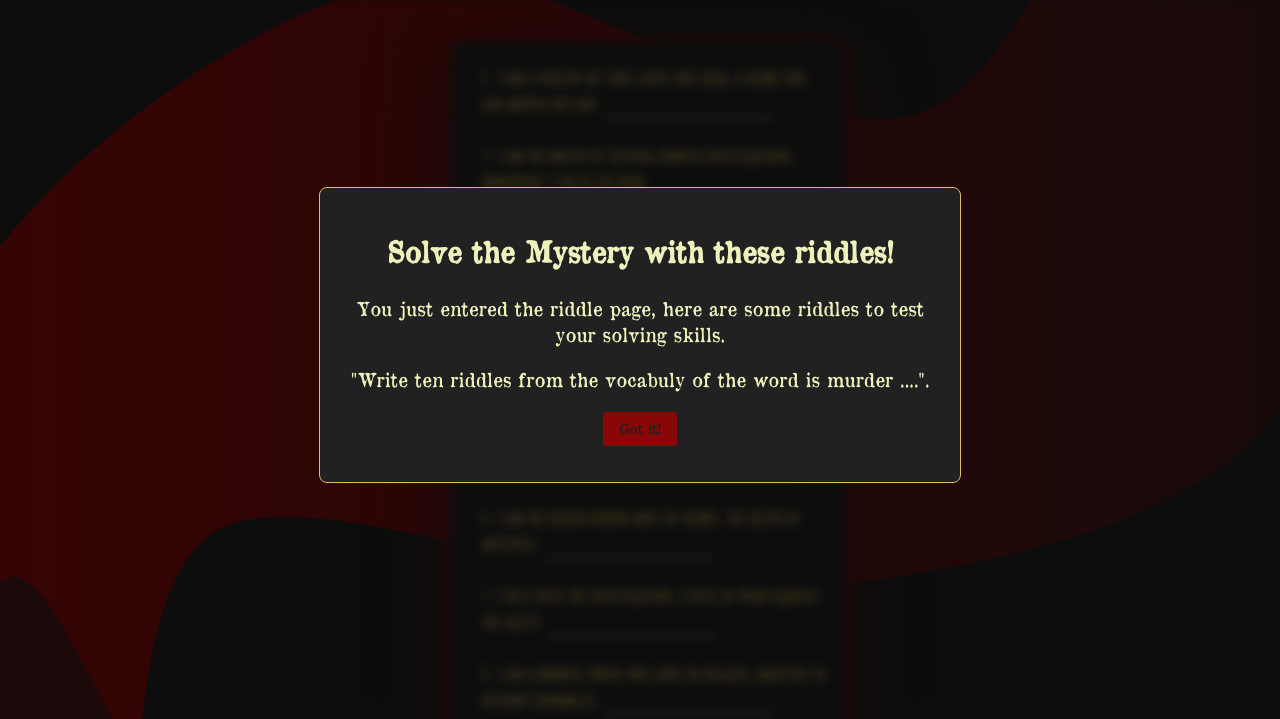
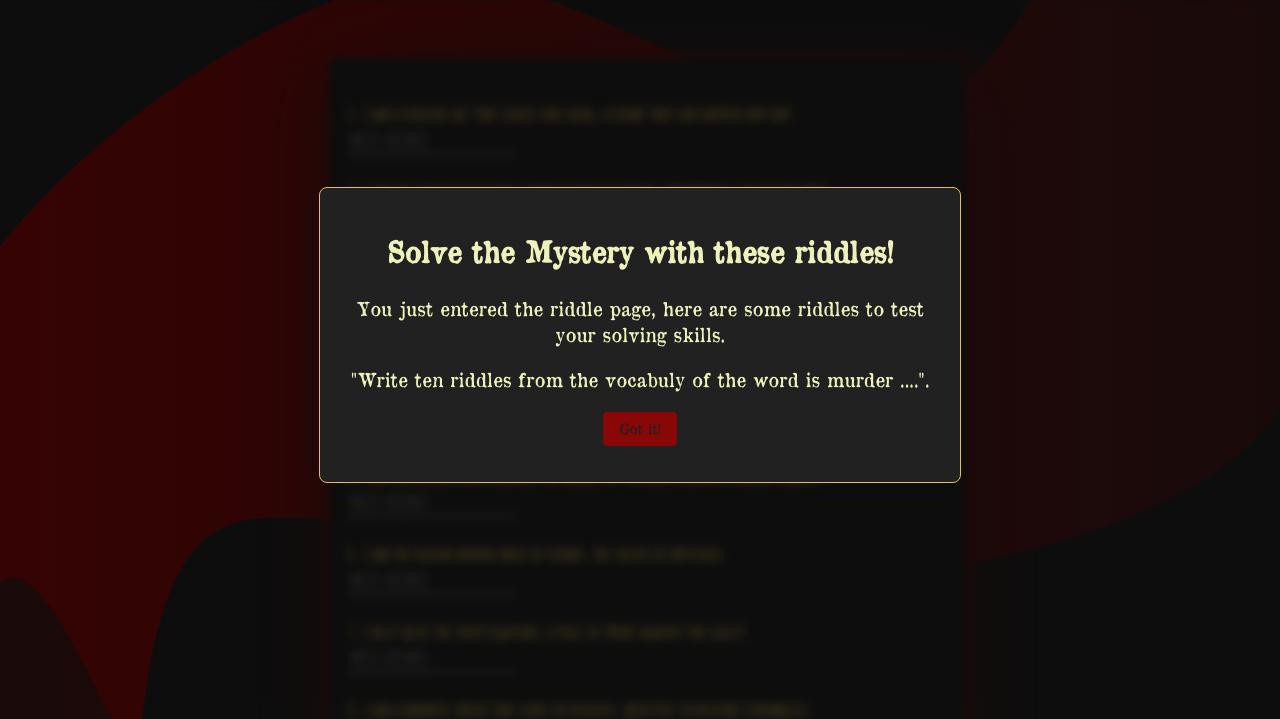
Before and after one commit to Marc-Anis-Asmar/EnglishPortfolio, a plain HTML site: page riddles.html in a window 1280 px wide. Shown: the part 65-784 px from the top of the page. Drawn offline with Linux system fonts and the light colour scheme; a web font is replaced by a local one.

Commit message:
riddles 0.99

```diff
--- a/riddles.html
+++ b/riddles.html
@@ -35,46 +35,47 @@
 
 
 <div class="box-around">
+    <div class="box2">
         <form id="answer-form" class="inputs-riddles">
             <div class="question">
             <label for="answer1" class="riddles-paragraph-game">1. I am a violent act that leaves one dead, a crime that can happen any day. <span id="span" class="hide">(MURDER)</span></label>
-          <input type="text" id="answer1" name="answer1">
+             <br> <input type="text" id="answer1" name="answer1" placeholder="WRITE ANSWER">
             </div>
             <div class="question">
             <label for="answer2">2. I am the master of solving complex investigations, Hawthorne's job in the book. <span id="span" class="hide">(DETECTIVE)</span></label>
-          <input type="text" id="answer2" name="answer2">
+            <br><input type="text" id="answer2" name="answer2" placeholder="WRITE ANSWER">
             </div>
             <div class="question">
                 <label for="answer3" class="riddles-paragraph-game">3. I am the testimony of the reason of your absence, the one who saves you against false accusations. <span id="span" class="hide">(ALIBI)</span></label>
-            <input type="text" id="answer3" name="answer3">
+                <br><input type="text" id="answer3" name="answer3" placeholder="WRITE ANSWER">
             </div>
             <div class="question">
                 <label for="answer4">4. I am the twist that shakes the audience's beliefs, often happens when the murderer is caught (2 words). <span id="span" class="hide">(PLOT TWIST)</span></label>
-            <input type="text" id="answer4" name="answer4">
+                <br><input type="text" id="answer4" name="answer4" placeholder="WRITE ANSWER">
             </div>
             <div class="question">
                 <label for="answer5" class="riddles-paragraph-game">5. I am the person who endured the crime, in the book, Diana & Damian Cawper. <span id="span" class="hide">(VICTIM)</span></label>
-            <input type="text" id="answer5" name="answer5">
+                <br><input type="text" id="answer5" name="answer5" placeholder="WRITE ANSWER">
             </div>
             <div class="question">
                 <label for="answer6">6. I am the reason behind most of crimes, the solver of mysteries. <span id="span" class="hide">(MOTIVE)</span></label>
-            <input type="text" id="answer6" name="answer6">
+                <br><input type="text" id="answer6" name="answer6" placeholder="WRITE ANSWER">
             </div>
             <div class="question">
                 <label for="answer7" class="riddles-paragraph-game">7. I help solve the investigation, a piece of proof against the guilty. <span id="span" class="hide">(EVIDENCE)</span></label>
-            <input type="text" id="answer7" name="answer7">
+                <br><input type="text" id="answer7" name="answer7" placeholder="WRITE ANSWER">
             </div>
             <div class="question">
                 <label for="answer8">8. I am a harmful threat that lurks in disguise, adjective to describe Cornwallis. <span id="span" class="hide">(PERNICIOUS)</span></label>
-            <input type="text" id="answer8" name="answer8">
+                <br><input type="text" id="answer8" name="answer8" placeholder="WRITE ANSWER">
             </div>
             <div class="question">
                 <label for="answer9" class="riddles-paragraph-game">9. I can often be a key to solve a crime, May's role when kids died (to change) <span id="span" class="hide">(WITNESS)</span></label>
-            <input type="text" id="answer9" name="answer9">
+                <br><input type="text" id="answer9" name="answer9" placeholder="WRITE ANSWER">
             </div>
             <div class="question">
                 <label for="answer10">10. I am a method to reveal the facts, Anthony & Hawthorne technique to find clues. <span id="span" class="hide">(INTERROGATION)</span></label>
-            <input type="text" id="answer10" name="answer10">
+                <br><input type="text" id="answer10" name="answer10" placeholder="WRITE ANSWER">
             </div>
             <!-- Add more questions here -->
             <div class="button">
@@ -82,6 +83,7 @@
                 <button type="button" id="show-button" >Show Answers</button>
             </div>
         </form>
+    </div>
 </div>
 
         <!-- NAVGIATION END -->
--- a/style/style.css
+++ b/style/style.css
@@ -254,30 +254,6 @@ body {
 
 
 /* RIDDLES PAGE */
-.box-around {
-  padding-top: 5rem;
-  display: flex ;
-  justify-content: center ;
-  font-size: 20px;
-  font-family: Diary;
-  color: #e5be5b;
-  font-weight: bold;
-}
-.inputs-riddles {
-  border: 2px solid #8A0707;
-  border-radius: 10px;
-  box-sizing: border-box;
-  height: 850px;
-  width: 400px;
-  padding-left: 2rem;
-  padding-right: 1rem;
-  box-shadow: #3C1B1B 0px 22px 70px 4px;
-  animation-name: floating;
-  animation-duration: 2s;
-  animation-iteration-count: 1;
-  animation-timing-function: ease-in-out;
-  background-color: #212121;
-}
 .svg-riddles {
   z-index: -1;
   left: 0;
@@ -285,18 +261,6 @@ body {
 }
 .riddles-paragraph-game {
   letter-spacing: 0.01rem;
-}
-/* Riddle Game */
-.reveal-btn {
-  background-color: transparent;
-  align-items: flex-start;
-}
-.div-button {
-  justify-content: center;
-  display: flex;
-  margin-top: 1rem;
-  padding: auto;
-  margin-bottom: 15rem;
 }
 .question{
   margin-top: 1.5rem;
@@ -323,11 +287,6 @@ input[type="text"]:focus {
   background-size: 100%;
   overflow-x: hidden;
 }
-.img-rid {
-  z-index: -2;
-  display: flex;
-  float: left !important;
-};
 .correct {
   color: #588157;
   display: inline;
@@ -349,10 +308,10 @@ input[type="text"]:focus {
 }
 .inputs-riddles{
   margin-top: 1rem;
-  margin-bottom: 10rem;
 }
 .button {
   margin-top: 2rem;
+  text-align: center;
 }
 .show{
   display: inline;
@@ -361,9 +320,39 @@ input[type="text"]:focus {
 .hide{
   display: none;
 }
-/* CSS */
+.box-around {
+  position: relative;
+  padding-top: 7rem;
+  top: 0;
+  left: 0;
+  width: 100%;
+  height: 80%;
+  display: flex;
+  justify-content: center;
+  align-items: center;
+  margin-bottom: 10rem;
+}
 
-/* CSS */
+.box2 {
+  width: 80%;
+  max-width: 600px;
+  height: 80%;
+  font-size: 20px;
+  font-family: Diary;
+  color: #e5be5b;
+  font-weight: bold;
+  background-color: #212121;
+  padding: 20px;
+  border-radius: 8px;
+  position: relative;
+  border-color: #8A0707;
+  border: 2px solid #8A0707;
+  box-shadow: #3C1B1B 0px 22px 70px 4px;
+  animation-name: floating;
+  animation-duration: 2s;
+  animation-iteration-count: 1;
+  animation-timing-function: ease-in-out;
+}
 #validate-button {
   background-color: #fbeee0;
   border: 2px solid #422800;
@@ -383,16 +372,13 @@ input[type="text"]:focus {
   touch-action: manipulation;
   font-family: Newspaper;
 }
-
 #validate-button:hover {
   background-color: #588157;
 }
-
 #validate-button:active {
   box-shadow: #422800 2px 2px 0 0;
   transform: translate(2px, 2px);
 }
-
 @media (min-width: 768px) {
   #validate-button {
     min-width: 60px;
@@ -418,23 +404,20 @@ input[type="text"]:focus {
   touch-action: manipulation;
   font-family: Newspaper;
 }
-
 #show-button:hover {
   background-color: #c1121f;
 }
-
 #show-button:active {
   box-shadow: #422800 2px 2px 0 0;
   transform: translate(2px, 2px);
 }
-
 @media (min-width: 768px) {
   #show-button {
     min-width: 60px;
     padding: 0 25px;
   }
 }
-
+/* RIDDLE PAGE END */
 
 /* POPUP BUTTON OPEN CLOSE */
 .popup-container {
@@ -491,3 +474,18 @@ input[type="text"]:focus {
   pointer-events: none;
 }
 /* POPUP END */
+/* COVER CSS START */
+/* COVER CSS END */
+
+/* DIARY START */
+.body-diary {
+  background-image: url(../assets/pack.png);
+  z-index: -100;
+  width: 100%;
+  height: 100%;
+  background-repeat: no-repeat;
+  background-size: 100%;
+  background-color: none;
+  overflow-x: hidden;
+}
+/* DIARY END */
```
Lines whose indentation alone changed are shown as unchanged.
